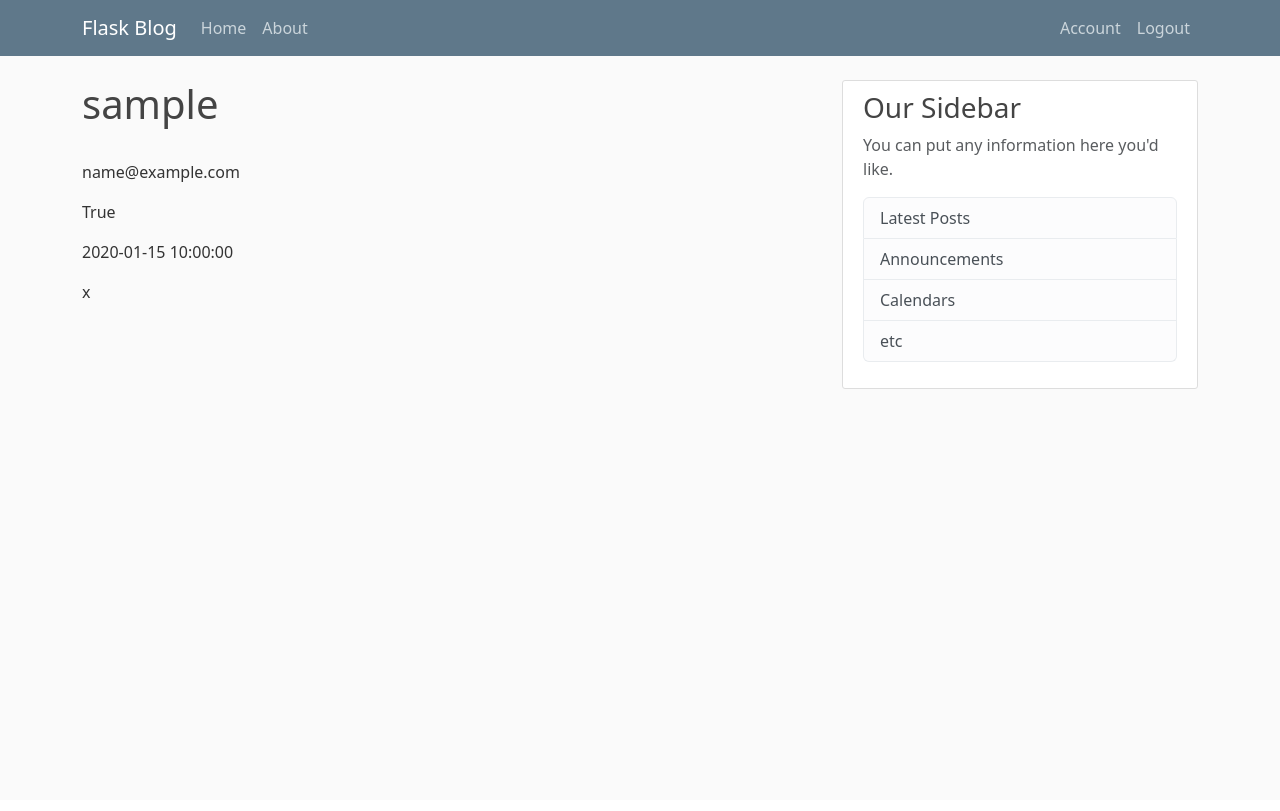
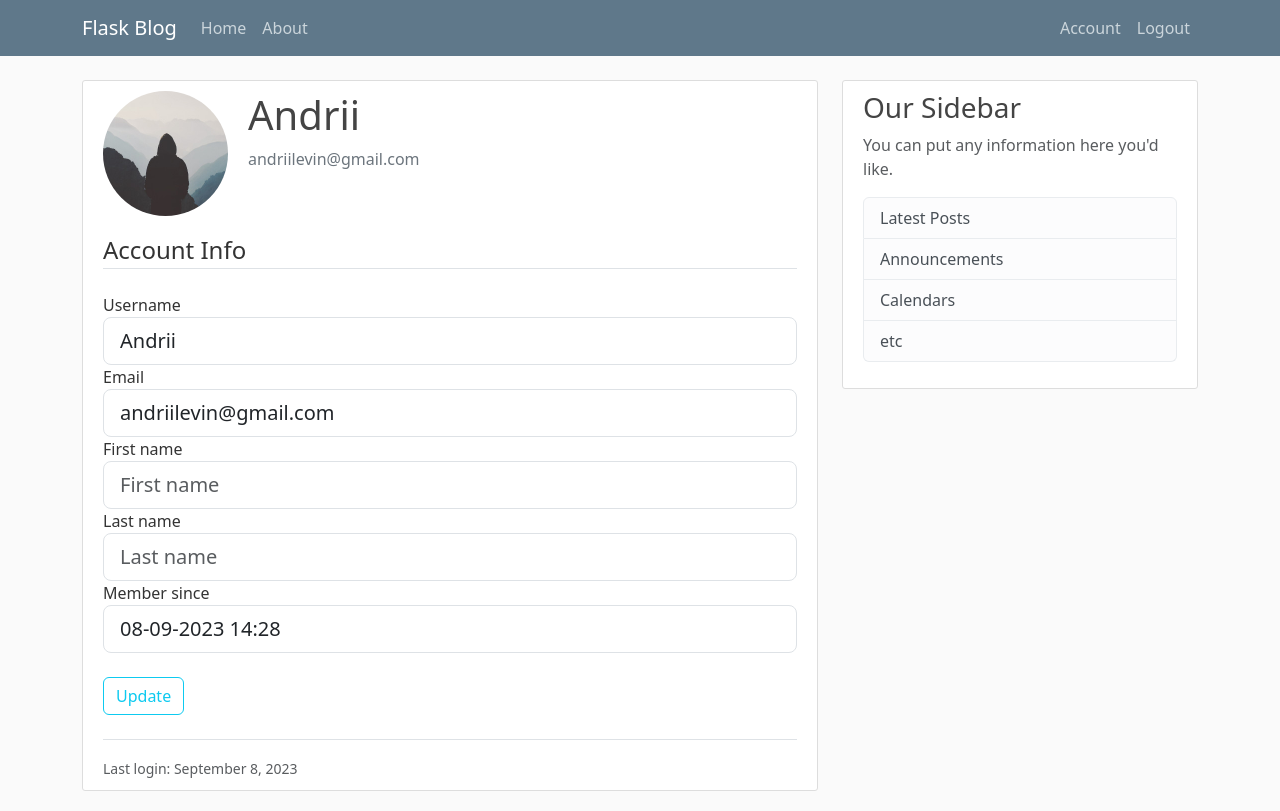
Before and after one commit to Lap-DevOps/Flask-Blog-Web-App, a Flask app: page /account in a window 1280 px wide. Before the commit the page ends 389 px from the top, so only its background shows below. Run offline with Flask 3, Linux system fonts and the light colour scheme; a user stored in the database is signed in; tables that the repository leaves empty hold one stand-in row (values such as "Sample post"); some libraries are stand-ins or nearby versions.

Commit message:
-- add form account

```diff
--- a/flaskblog/__init__.py
+++ b/flaskblog/__init__.py
@@ -3,6 +3,7 @@ from flask_bcrypt import Bcrypt
 from flask_login import LoginManager
 from flask_migrate import Migrate
 from flask_sqlalchemy import SQLAlchemy
+from flask_moment import Moment
 
 from config import Configuration
 
@@ -17,6 +18,8 @@ login_manager = LoginManager(app)
 login_manager.login_view = 'login'
 login_manager.login_message_category = 'info'
 
+moment = Moment(app)
+
 migrate = Migrate(app, db)
 
 from flaskblog import routes
--- a/flaskblog/forms.py
+++ b/flaskblog/forms.py
@@ -1,12 +1,15 @@
 from flask import url_for
+from flask_login import current_user
 from flask_wtf import FlaskForm, RecaptchaField
 from markupsafe import Markup
-from wtforms import StringField, PasswordField, BooleanField, SubmitField, EmailField
+from wtforms import StringField, PasswordField, BooleanField, SubmitField, EmailField,DateField,DateTimeField,DateTimeLocalField,TimeField
 from wtforms.validators import DataRequired, Email, EqualTo, Length, ValidationError
+
 from .models import User
 
+
 class RegistrationForm(FlaskForm):
-    username = StringField('Username', validators=[DataRequired(), Length(min=4, max=10, message='Name is too short')])
+    username = StringField('Username', validators=[DataRequired(), Length(min=4, max=20, message='Name is too short')])
     email = EmailField('Email',
                        validators=[DataRequired(), Length(min=2, max=50, message='Email is too short'), Email()])
     password = PasswordField('Password',
@@ -22,26 +25,25 @@ class RegistrationForm(FlaskForm):
         super(RegistrationForm, self).__init__(*args, **kwargs)
         self.accept_tos.label.text = Markup("I accept the <a href='{}'>TOS</a>".format(url_for('home')))
 
-    def validate_username(self, username):
+    def validate_username(self, field):
         excluded_chars = " *?!'^+%&/()=}][{$#"
         for char in self.username.data:
             if char in excluded_chars:
                 raise ValidationError(
                     f"Character {char} is not allowed in username.")
 
+        if User.query.filter_by(username=field.data).first():
+            raise ValidationError('This username is already taken. Please choose a different one.')
+
     def validate_email(self, field):
         if User.query.filter_by(email=field.data).first():
             raise ValidationError(
-                  'This email is already registered. Please use a different one.')
-
-    def validate_username(self, field):
-        if User.query.filter_by(username=field.data).first():
-            raise ValidationError('This username is already taken. Please choose a different one.')
+                'This email is already registered. Please use a different one.')
 
 
 class LoginForm(FlaskForm):
     email = EmailField('Email',
-                        validators=[DataRequired(), Length(1, 64), Email()])
+                       validators=[DataRequired(), Length(1, 64), Email()])
     password = PasswordField('Password', validators=[DataRequired()])
     remember_me = BooleanField('Keep me logged in')
     recaptcha = RecaptchaField()
@@ -62,3 +64,34 @@ class LoginForm(FlaskForm):
             self.password.errors.append('Invalid password')
             return False
         return True
+
+
+class UpdateAccountForm(FlaskForm):
+    username = StringField('Username', validators=[DataRequired(), Length(min=4, max=20, message='Name is too short')])
+    email = EmailField('Email',
+                       validators=[DataRequired(), Length(min=4, max=50, message='Email is too short'), Email()])
+    first_name = StringField('First name')
+    last_name = StringField('Last name')
+    member_since = DateTimeField('Member since', format='%d-%m-%Y %H:%M')
+    submit = SubmitField('Update')
+
+    def __init__(self, *args, **kwargs):
+        super(UpdateAccountForm, self).__init__(*args, **kwargs)
+
+    def validate_username(self, field):
+        excluded_chars = " *?!'^+%&/()=}][{$#"
+        for char in self.username.data:
+            if char in excluded_chars:
+                raise ValidationError(
+                    f"Character {char} is not allowed in username.")
+
+        if field.data != current_user.username and \
+                User.query.filter_by(username=field.data).first():
+            raise ValidationError(
+                'This username is already taken. Please choose a different one.')
+
+    def validate_email(self, field):
+        if field.data != current_user.email and \
+                User.query.filter_by(email=field.data).first():
+            raise ValidationError(
+                'This email is already registered. Please use a different one.')
--- a/flaskblog/routes.py
+++ b/flaskblog/routes.py
@@ -1,9 +1,11 @@
-from flask import render_template, flash, redirect, url_for, request
-from flask_login import login_user, current_user, logout_user,login_required
-from sqlalchemy.exc import IntegrityError
+import io
+
+from flask import render_template, flash, redirect, url_for, request, send_file
+from flask_login import login_user, current_user, logout_user, login_required
+from sqlalchemy.exc import IntegrityError, SQLAlchemyError
 
 from flaskblog import app, db
-from flaskblog.forms import RegistrationForm, LoginForm
+from flaskblog.forms import RegistrationForm, LoginForm, UpdateAccountForm
 from .models import User
 
 posts = [
@@ -46,7 +48,7 @@ def register():
             db.session.commit()
             flash(f'Your account has been created! You are now able to log in', 'success')
             return redirect(url_for('login'))
-        except IntegrityError as e:
+        except SQLAlchemyError as e:
             db.session.rollback()  # Откатываем транзакцию в случае ошибки
             flash(f'Error. {e}', 'danger')
             return render_template('register.html', title='Registration', form=form)
@@ -82,8 +84,30 @@ def logout():
     return redirect('home')
 
 
-@app.route('/account')
+@app.route('/account', methods=['POST', 'GET'])
 @login_required
 def account():
-    user = current_user
-    return render_template('account.html', title='Account')
+    form = UpdateAccountForm(obj=current_user)
+    print(form.member_since)
+
+    if form.validate_on_submit():
+        try:
+            form.populate_obj(current_user)
+            db.session.commit()
+            flash('Your profile has been updated!', 'success')
+            return redirect(url_for('account'))
+        except SQLAlchemyError as e:
+            db.session.rollback()
+            flash('An error occurred while updating your profile.', 'danger')
+            # Логгирование ошибки или другие действия обработки ошибки
+
+    return render_template('account.html', title='Account', form=form)
+
+
+@app.route('/user_image/<int:user_id>')
+def user_image(user_id):
+    user = User.query.get_or_404(user_id)
+    if user.image_data:
+        return send_file(io.BytesIO(user.image_data), mimetype='image/jpeg')
+    else:
+        return send_file('static/images/default.jpg', mimetype='image/jpeg')
--- a/flaskblog/templates/_util.html
+++ b/flaskblog/templates/_util.html
@@ -1,6 +1,9 @@
 {% macro render_field(field) %}
     <div class="form-group">
-        {{ field.label(class="form-control-label") }}
+        {% if field.label %}
+         {{ field.label(class="form-control-label") }}
+        {% endif %}
+
         {% if field.errors %}
         {{ field(class="form-control form-control-lg is-invalid",  **kwargs)|safe }}
                 <div class="invalid-feedback">
--- a/flaskblog/templates/account.html
+++ b/flaskblog/templates/account.html
@@ -1,9 +1,57 @@
 {% extends 'layout.html' %}
+{% from "_util.html" import render_field %}
+
+
 {% block content %}
-    <h1>{{ current_user.username }}</h1>
-    <br>
-    <p>{{current_user.email}}</p>
-    <p>{{current_user.is_active}}</p>
-    <p>{{current_user.member_since}}</p>
-    <p>{{current_user.password_hash}}</p>
+<div class="content-section">
+    <div class="media d-flex ">
+        <img class="rounded-circle account-img" src="{{ url_for('user_image', user_id=current_user.id) }}"
+            alt="User Image">
+
+        <div class="media-body">
+            <h2 class="account-heading">{{current_user.username}}</h2>
+            <p class="text-secondary">{{current_user.email}}</p>
+        </div>
+
+
+    </div>
+
+        <!-- FORM -->
+        <form action="" method="post">
+            {{ form.hidden_tag() }}
+            <fieldset class="form-group">
+                <legend class="border-bottom mb-4">Account Info</legend>
+
+                {{ render_field(form.username, placeholder="Username") }}
+                {{ render_field(form.email, placeholder="Email") }}
+                {{ render_field(form.first_name, placeholder="First name") }}
+                {{ render_field(form.last_name, placeholder="Last name") }}
+                {{ render_field(form.member_since, placeholder="Member since...") }}
+
+
+
+
+            </fieldset>
+
+
+
+
+            <div class="form-group">
+                {{ form.submit(class="btn btn-outline-info mt-4 mb-4") }}
+            </div>
+            <div class="border-top pt-3">
+                <small class="text-muted">
+                    Last login: {{ moment(current_user.member_since).format('LL') }}
+                </small>
+            </div>
+
+        </form>
+
+
+
+
+</div>
+
+
+
 {% endblock content %}
--- a/flaskblog/templates/layout.html
+++ b/flaskblog/templates/layout.html
@@ -9,6 +9,10 @@
     <link href="https://cdn.jsdelivr.net/npm/bootstrap@5.3.1/dist/css/bootstrap.min.css" rel="stylesheet"
         integrity="sha384-4bw+/aepP/YC94hEpVNVgiZdgIC5+VKNBQNGCHeKRQN+PtmoHDEXuppvnDJzQIu9" crossorigin="anonymous">
     <link rel="stylesheet" type="text/css" href="{{ url_for('static', filename='/css/main.css')}}">
+
+    {{ moment.include_moment() }}
+    {{ moment.locale(auto_detect=True) }}
+
 
     {% if title %}
     <title> Flask Blog - {{title}}</title>
@@ -91,6 +95,7 @@
     <!-- recaptcha -->
     <script src="https://www.google.com/recaptcha/api.js" async defer></script>
 
+
 </body>
 
 </html>
--- /dev/null
+++ b/package.json
@@ -0,0 +1,5 @@
+{
+  "dependencies": {
+    "moment": "^2.29.4"
+  }
+}
```
Also changed, not shown: config.py (+6 -2 lines), flaskblog/models.py (+21 -4 lines), migrations/versions/37c28f047e8b_.py (deleted, +0 -34 lines), migrations/versions/3c860c796da4_initial_migration.py (added, +54 -0 lines), migrations/versions/45126565542c_initial_migration.py (deleted, +0 -32 lines), migrations/versions/5fcc416b7cd2_.py (deleted, +0 -32 lines), migrations/versions/fb04e869be2c_initial_migration.py (added, +44 -0 lines), data-dev.sqlite (added), flaskblog/static/images/default.jpg (added), package-lock.json (added).
